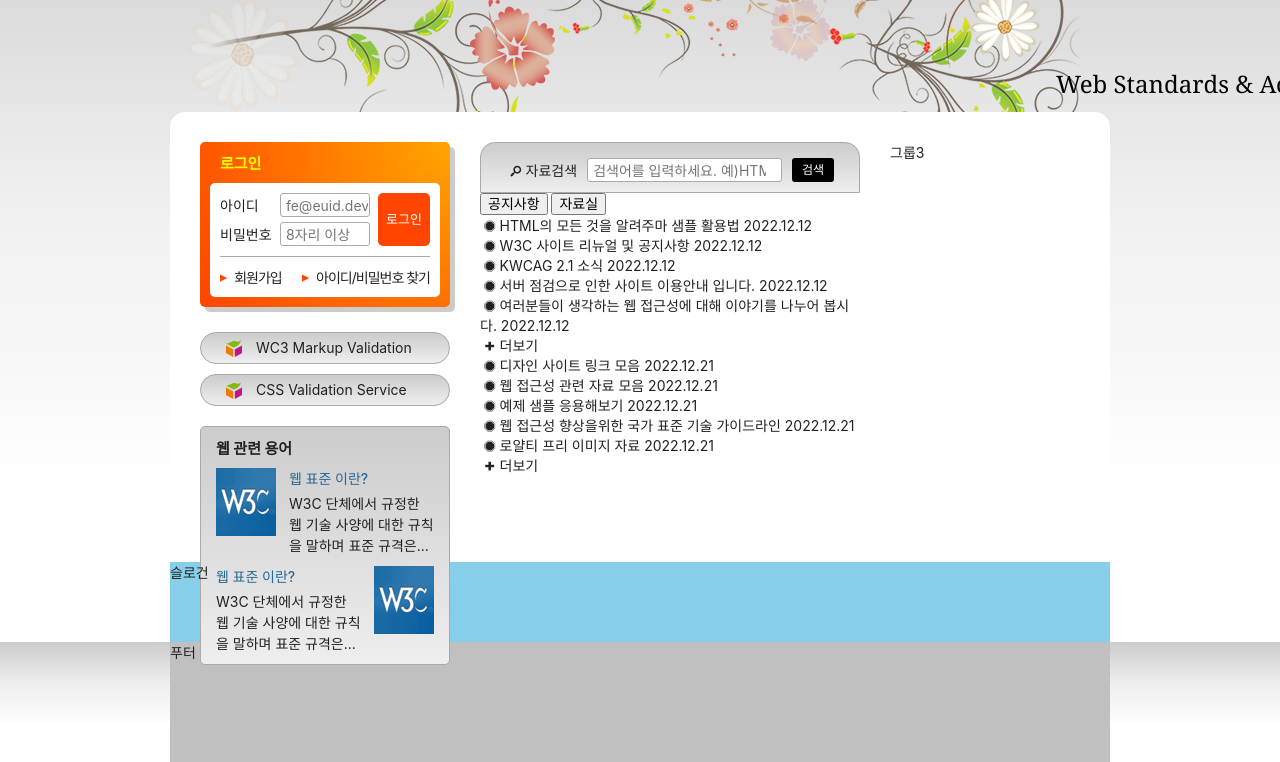
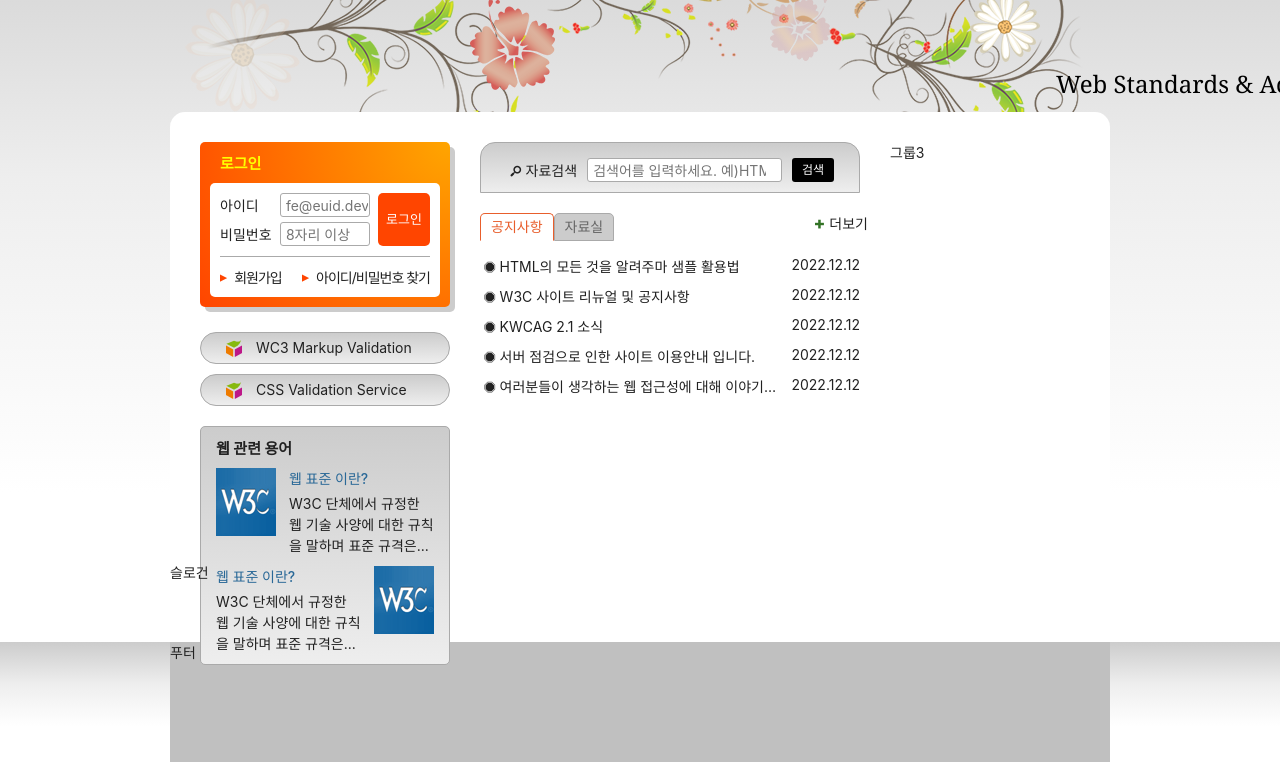
Before and after one commit to kimmoonju-102/HTML5, a plain HTML site: page index.html in a window 1280 px wide. Shown: the part 135-897 px from the top of the page. Drawn offline with Linux system fonts and the light colour scheme; a web font is replaced by a local one.

Commit message:
공지사항 및 자료실 완성

```diff
--- a/index.html
+++ b/index.html
@@ -209,10 +209,10 @@
       </form>
       <div class="board">
         <div class="tab-list" role="tablist">
-          <button type="button" class="tab" role="tab" aria-selected="true" aria-controls="notice" id="noticeButton">공지사항</button>
+          <button type="button" class="tab is-select" role="tab" aria-selected="true" aria-controls="notice" id="noticeButton">공지사항</button>
           <button type="button" class="tab" role="tab" aria-selected="false" aria-controls="archive" id="archiveButton">자료실</button>
         </div>
-        <div class="notice tab-panel" role="tabpanel" id="notice" aria-labelledby="noticeButton">
+        <div class="notice tab-panel is-select" role="tabpanel" id="notice" aria-labelledby="noticeButton">
           <ul class="board-list">
             <li>
               <a class="icon-stop" href="/">HTML의 모든 것을 알려주마 샘플 활용법</a>
--- a/styles/style.css
+++ b/styles/style.css
@@ -548,10 +548,72 @@ body {
   font-size: 1.2rem;
 }
 
+/* 공지사항 및 자료실 */
+.board {
+  margin-top: 20px;
+  position: relative;
+}
+
+.tab-list {
+  display: flex;
+  flex-flow: row nowrap;
+}
+
+.tab {
+  border: 1px solid #aaa;
+  background-color: #ccc;
+  padding: 5px 10px;
+  border-radius: 5px 5px 0 0;
+  color: #666;
+}
+
+.is-select.tab {
+  background-color: #fff;
+  color: #e85e2c;
+  border-color: currentColor currentColor #fff currentColor;
+}
+
+.tab-panel {
+  display: none;
+  margin-top: 15px;
+}
+
+.is-select.tab-panel {
+  display: block;
+}
+
+.board-list li {
+  margin-top: 10px;
+  display: flex;
+  flex-flow: row nowrap;
+  justify-content: space-between;
+}
+
+.board-list a {
+  flex-shrink: 1;
+  white-space: nowrap;
+  overflow: hidden;
+  text-overflow: ellipsis;
+}
+
+.board-list time {
+  margin-left: 10px;
+  flex-shrink: 0;
+}
+
+.board-more {
+  position:absolute;
+  top: -8px;
+  right: -8px;
+  padding: 8px 0;
+}
+
+.icon-plus::before {
+  color: hsla(110, 50%, 30% ,1);
+}
 
 /* 슬로건 */
 .slogan {
-  background: skyblue;
   height: 10vh;
   clear: both;
 }
```
